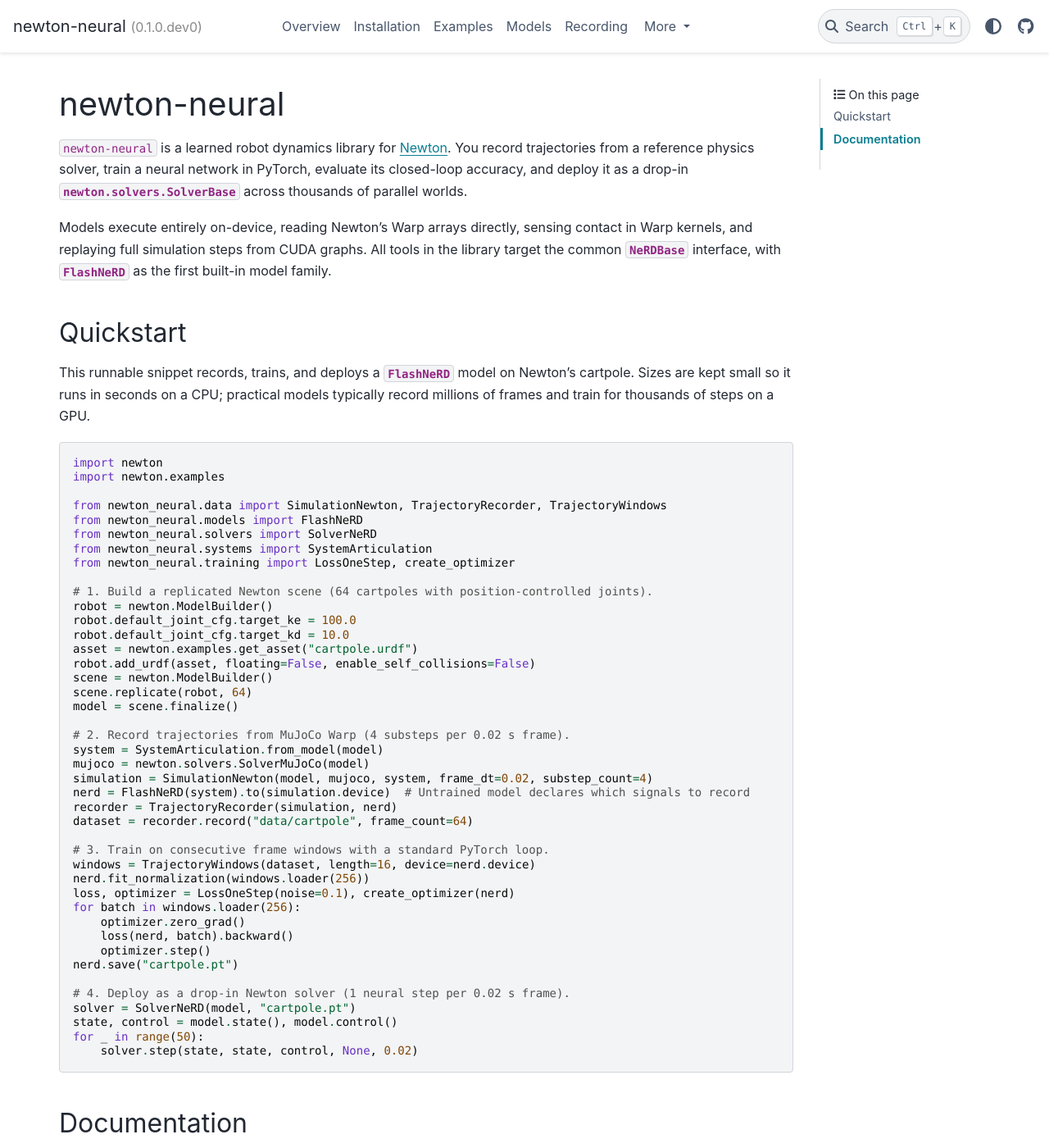
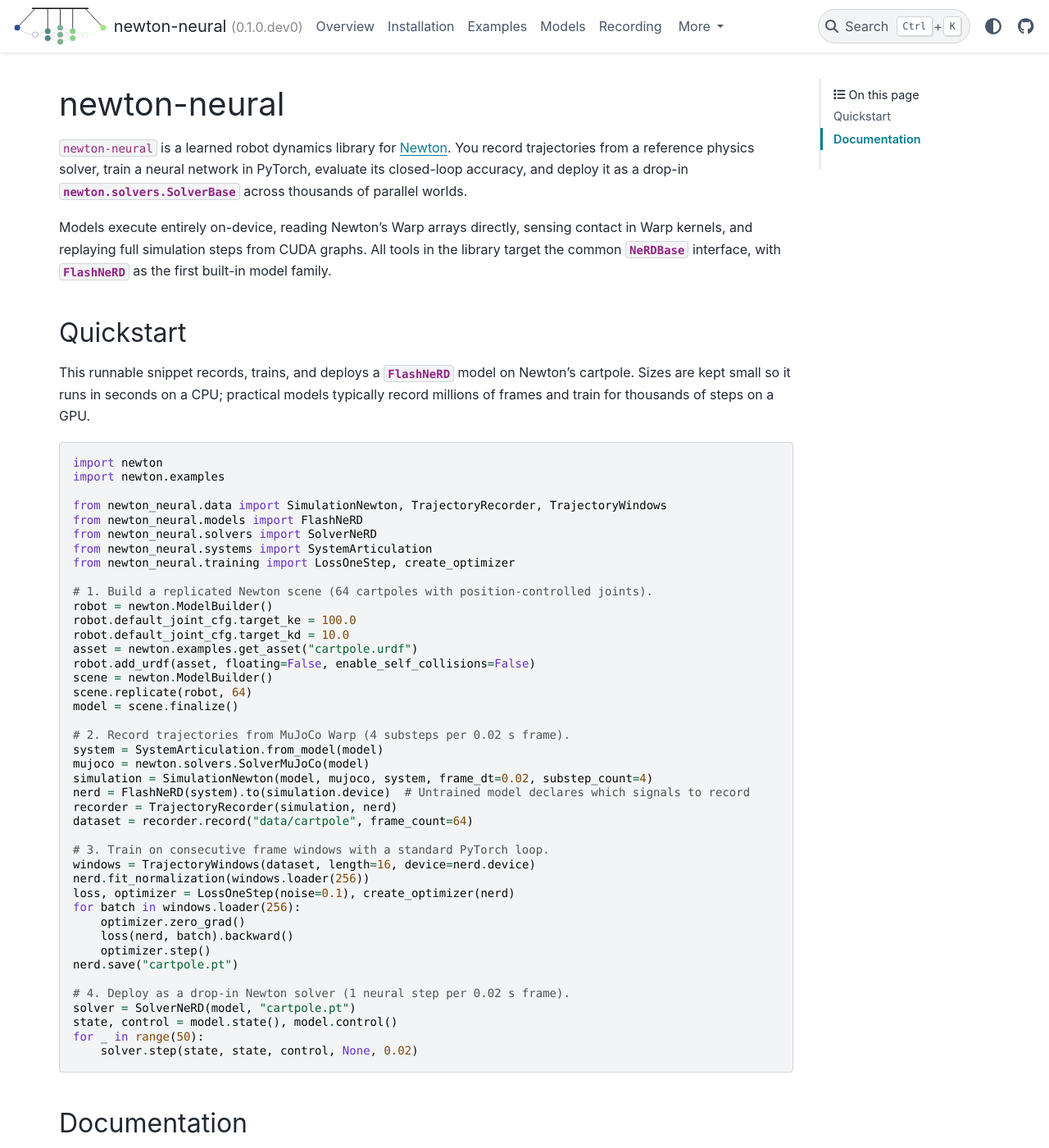
Before and after one commit to newton-physics/newton-neural, a Sphinx documentation site: the page built from docs/index.rst, in a window 1280 px wide and 1400 px high. Shown: the whole window at 82% size. Built offline with Sphinx 7.4.7 and the PyData theme 0.15.4, drawn with Linux system fonts in a browser that asks for light colours.

Commit message:
Add the newton-neural logo to the README and docs and remove the architecture figure
Signed-off-by: Mehdi Ataei <ataei8@gmail.com>

```diff
--- a/docs/_static/custom.css
+++ b/docs/_static/custom.css
@@ -16,3 +16,21 @@
 .bd-sidebar-primary .sidebar-header-items .sidebar-header-items__center {
     display: none;
 }
+
+/* The theme gives the logo and the name of the library a quarter of the header. Together they are wider than
+   that, so this section takes the width of its content and the navigation starts after it. */
+.bd-header .navbar-header-items__start {
+    width: auto;
+}
+
+/* From 960px to 1250px the header is too narrow for the logo, the name with its version, the navigation and
+   the search. The version gives way there and the logo is a little smaller, so the header keeps its rows. */
+@media (min-width: 960px) and (max-width: 1249.98px) {
+    .bd-header .navbar-brand .title span {
+        display: none;
+    }
+
+    .bd-header .navbar-brand img {
+        height: 2.6rem;
+    }
+}
--- a/docs/conf.py
+++ b/docs/conf.py
@@ -120,7 +120,12 @@ html_css_files = ["custom.css"]
 html_show_sourcelink = False
 html_sidebars = {"**": ["sidebar-nav-bs.html"]}
 html_theme_options = {
-    "logo": {"text": f"newton-neural <span style='font-size: 0.8em; color: #888;'>({release})</span>"},
+    "logo": {
+        "image_light": "_static/newton-neural-logo-light.svg",
+        "image_dark": "_static/newton-neural-logo-dark.svg",
+        "text": f"newton-neural <span style='font-size: 0.8em; color: #888;'>({release})</span>",
+        "alt_text": "newton-neural logo",
+    },
     "icon_links": [{"name": "GitHub", "url": github_url, "icon": "fa-brands fa-github"}],
     "navbar_end": ["theme-switcher", "navbar-icon-links"],
     "navigation_depth": 1,
```
Also changed, not shown: README.md (+7 -2 lines), docs/_static/architecture.svg (deleted), docs/_static/newton-neural-logo-dark.svg (added), docs/_static/newton-neural-logo-light.svg (added).
